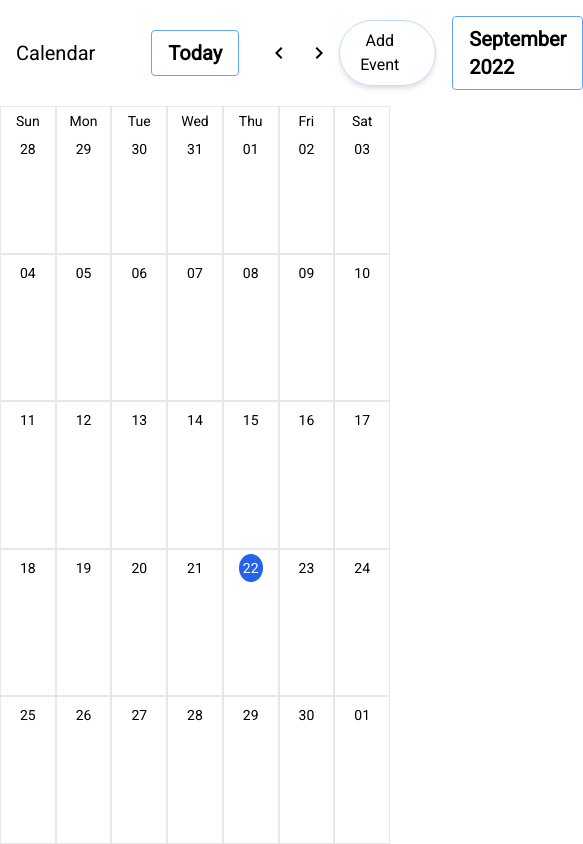
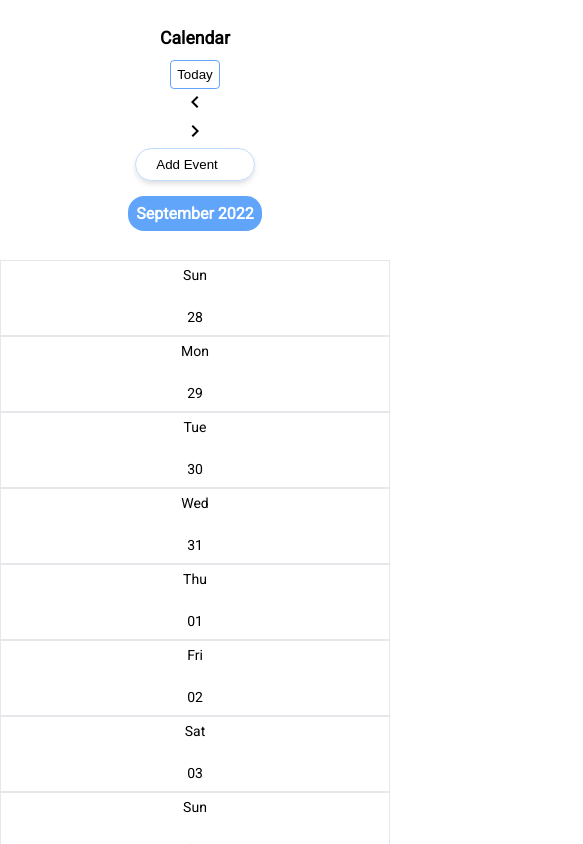
Before and after one commit to kaushalluffa/react-scheduler, a React (Create React App) app: page / in a window 390 px wide. Shown: the top 844 px of the page, 583 px wide, since content can reach past the window. Built offline with nearby package versions, Linux system fonts and the light colour scheme.

Commit message:
responsive functionality implemented

```diff
--- a/src/components/Day/Day.jsx
+++ b/src/components/Day/Day.jsx
@@ -22,9 +22,9 @@ const Day = ({ day, rowIdx }) => {
     <div className="day">
       <header className="day__header">
         {rowIdx === 0 && <p className="day__dayName">{day.format("ddd")}</p>}
-        <p className={`day__numericDay ${currentDay()}`}>
-          {day.format("DD")}
-        </p>
+        <p className="day__dayName--mobile">{day.format("ddd")}</p>
+
+        <p className={`day__numericDay ${currentDay()}`}>{day.format("DD")}</p>
       </header>
       <div
         className="day__select"
@@ -32,13 +32,14 @@ const Day = ({ day, rowIdx }) => {
           setDaySelected(day);
           setShowEventModal(true);
         }}
-      >
+      ></div>
+      <div>
         {currentDayEvent.map((e, idx) => (
           <div
             key={idx}
             onClick={() => setSelectedEvent(e)}
-            className='day__event'
-            style={{backgroundColor:`${e.label}`}}
+            className="day__event"
+            style={{ backgroundColor: `${e.label}` }}
           >
             {e.title}
             <br />
--- a/src/components/Day/Day.scss
+++ b/src/components/Day/Day.scss
@@ -1,16 +1,21 @@
+@import "../../styles/mixins";
 .day {
   display: flex;
   flex-direction: column;
   border: 1px solid #e5e7eb;
+  position: relative;
   &__header {
     display: flex;
     flex-direction: column;
     align-items: center;
   }
-  &__dayName {
+  &__dayName--mobile {
     margin-top: 0.25rem;
     font-size: 0.875rem;
     line-height: 1.25rem;
+    @include tablet {
+      display: none;
+    }
   }
   &__numericDay {
     padding: 0.25rem;
@@ -18,23 +23,48 @@
     font-size: 0.875rem;
     line-height: 1.25rem;
     text-align: center;
+
+  }
+  &__dayName {
+    display: none;
+    @include tablet {
+      display: block;
+      padding: 0.25rem;
+      margin: 0.25rem 0;
+      font-size: 0.875rem;
+      line-height: 1.25rem;
+      text-align: center;
+    }
   }
   &__select {
+    position: absolute;
+    width: 100%;
+    height: 100%;
+    top: 0;
+    left: 0;
+    display: flex;
+    flex-direction: column;
+    justify-content: flex-end;
+    @include tablet {
       flex: 1 1 0%;
       cursor: pointer;
     }
+  }
   &__event {
+    color: white;
+    padding: 0.2rem;
+    border-bottom: 1px solid white;
+    @include tablet {
       padding: 0.25rem;
       margin-bottom: 0.25rem;
       margin-right: 0.75rem;
-    color: #4b5563;
       font-size: 0.875rem;
       line-height: 1.25rem;
       overflow: hidden;
       text-overflow: ellipsis;
       white-space: nowrap;
       border-radius: 0.25rem;
-    color: white;
+    }
   }
 }
 .currentDay {
--- a/src/components/DialogBox/DialogBox.scss
+++ b/src/components/DialogBox/DialogBox.scss
@@ -1,3 +1,4 @@
+@import "../../styles/mixins";
 .dialogBox {
   display: flex;
   position: fixed;
@@ -6,13 +7,24 @@
   justify-content: center;
   align-items: center;
   width: 100%;
-  height: 100vh;
+  height: 100%;
+  z-index: 10;
+  @include tablet {
+    height: 100vh;
+  }
 }
 .form {
   background-color: #ffffff;
-  width: 25%;
   border-radius: 0.5rem;
   box-shadow: 0 25px 50px -12px rgba(0, 0, 0, 0.25);
+  z-index: 10;
+  width: 300px;
+  @include tablet {
+    width: 45%;
+  }
+  @include laptop {
+    width: 25%;
+  }
   &__header {
     display: flex;
     padding: 0.5rem 1rem;
@@ -20,9 +32,11 @@
     justify-content: space-between;
     align-items: center;
   }
-  &__group{
+  &__group {
+    padding: 0 1rem;
     display: grid;
-    grid-template-columns: 1fr,5fr;
+    grid-template-columns: 1fr 5fr;
+    row-gap: 1.75rem;
   }
   &__container {
     padding: 0.75rem;
@@ -75,10 +89,10 @@
     border-top-width: 1px;
   }
   &__btn {
-  padding: 0.5rem 1.5rem;
-  border-radius: 0.25rem;
-  border: 1px solid #2563eb;
-}
+    padding: 0.5rem 1.5rem;
+    border-radius: 0.25rem;
+    border: 1px solid #2563eb;
+  }
 }
 .label {
   display: flex;
--- a/src/components/Header/Header.jsx
+++ b/src/components/Header/Header.jsx
@@ -20,7 +20,7 @@ const Header = () => {
   return (
     <header className="header">
       <h1 className="header__heading">Calendar</h1>
-      <button onClick={handleReset} className="header__today">
+      <button onClick={handleReset} className="header__todayBtn">
         Today
       </button>
       <button onClick={handlePrev}>
--- a/src/components/Header/Header.scss
+++ b/src/components/Header/Header.scss
@@ -1,18 +1,32 @@
+@import "../../styles/mixins";
 .header {
   display: flex;
+  flex-direction: column;
   align-items: center;
   padding: 1rem;
+  @include tablet {
+    flex-direction: row;
+  }
+
   &__heading {
     color: black;
+    font-size: 1.1rem;
+    margin-right: 0;
+    @include tablet {
       margin-right: 2.5rem;
       font-size: 1.25rem;
       line-height: 1.75rem;
     }
-  &__today {
+  }
+  &__todayBtn {
+    border-radius: 0.25rem;
+    border: 1px solid #60a5fa;
+    margin-right: 0;
+    padding: 0.4rem;
+    @include tablet {
       padding: 0.5rem 1rem;
       margin-right: 1.25rem;
-    border-radius: 0.25rem;
-    border: 1px solid #60a5fa;
+    }
   }
   &__prev,
   &__next {
@@ -32,9 +46,16 @@
     }
   }
   &__today {
+    background-color: #60a5fa;
+    padding: .5rem;
+    border-radius: 1rem;
+    color: white;
+    font-size: 1rem;
+    @include tablet {
       margin-left: 1rem;
       font-size: 1.25rem;
       line-height: 1.75rem;
       font-weight: bold;
     }
   }
+}
--- a/src/components/Month/Month.scss
+++ b/src/components/Month/Month.scss
@@ -1,6 +1,12 @@
-.month{
+@import '../../styles/mixins';
+.month {
+    display: flex;
+    flex-direction: column;
+    width: 100%;
+  @include tablet {
     display: grid;
-flex: 1 1 0%;
-grid-template-columns: repeat(7, minmax(0, 1fr));
-grid-template-rows: repeat(5, minmax(0, 1fr));
+    flex: 1 1 0%;
+    grid-template-columns: repeat(7, minmax(0, 1fr));
+    grid-template-rows: repeat(5, minmax(0, 1fr));
+  }
 }
--- a/src/index.css
+++ b/src/index.css
@@ -1,6 +1,7 @@
-@tailwind base;
-@tailwind components;
-@tailwind utilities;
+
+*::after,*::before{
+    box-sizing: border-box;
+}
 body{
     margin:0;
     padding:0;
@@ -8,5 +9,8 @@ body{
     font-family: 'Roboto', sans-serif;
 }
 button{
+    background: none;
+    outline: none;
+    border: none;
     cursor: pointer;
 }
--- /dev/null
+++ b/src/styles/_mixins.scss
@@ -0,0 +1,15 @@
+@mixin tablet {
+  @media screen and (min-width: 768px) {
+    @content;
+  }
+}
+@mixin laptop {
+  @media screen and (min-width: 1280px) {
+    @content;
+  }
+}
+@mixin desktop {
+  @media screen and (min-width: 1440px) {
+    @content;
+  }
+}
```
Lines whose indentation alone changed are shown as unchanged.
